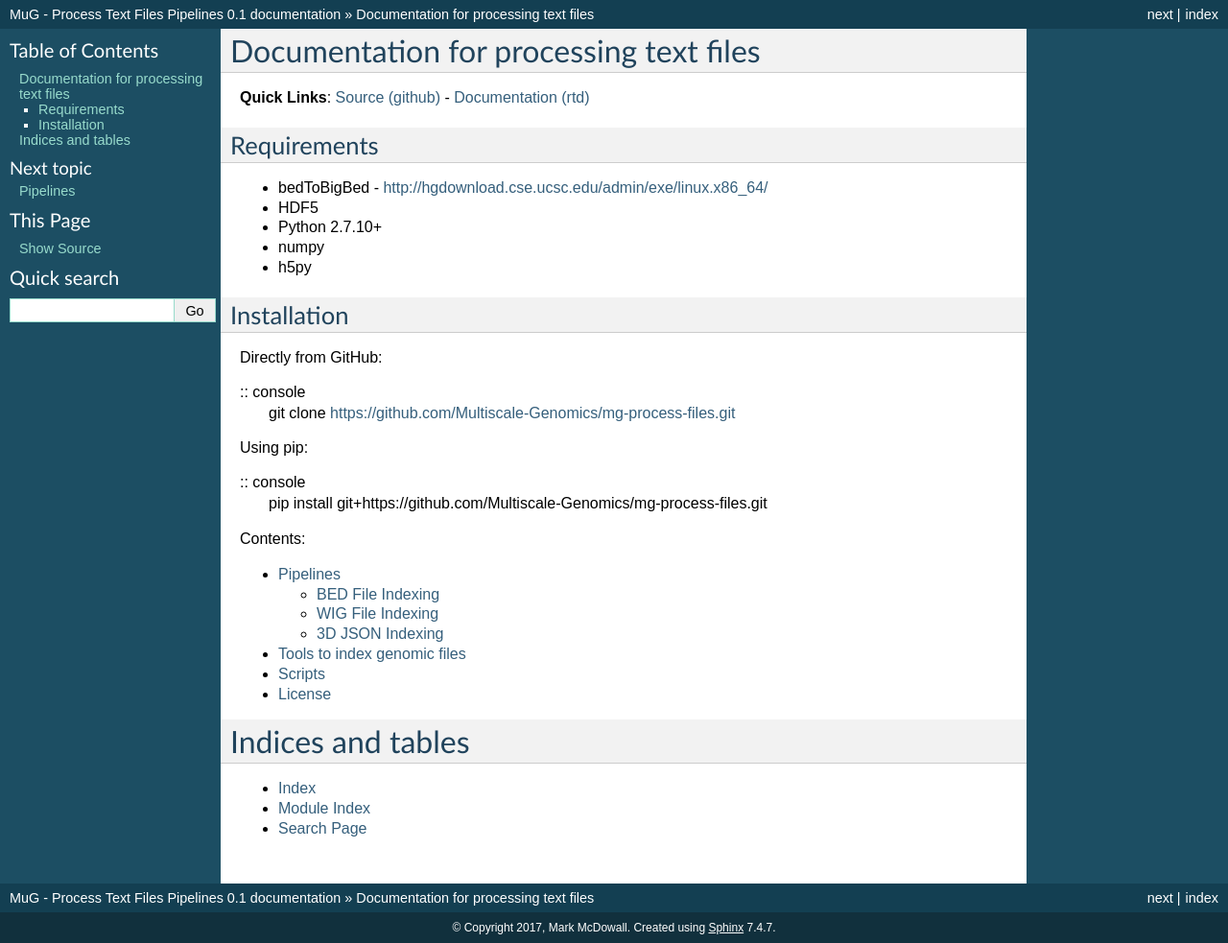
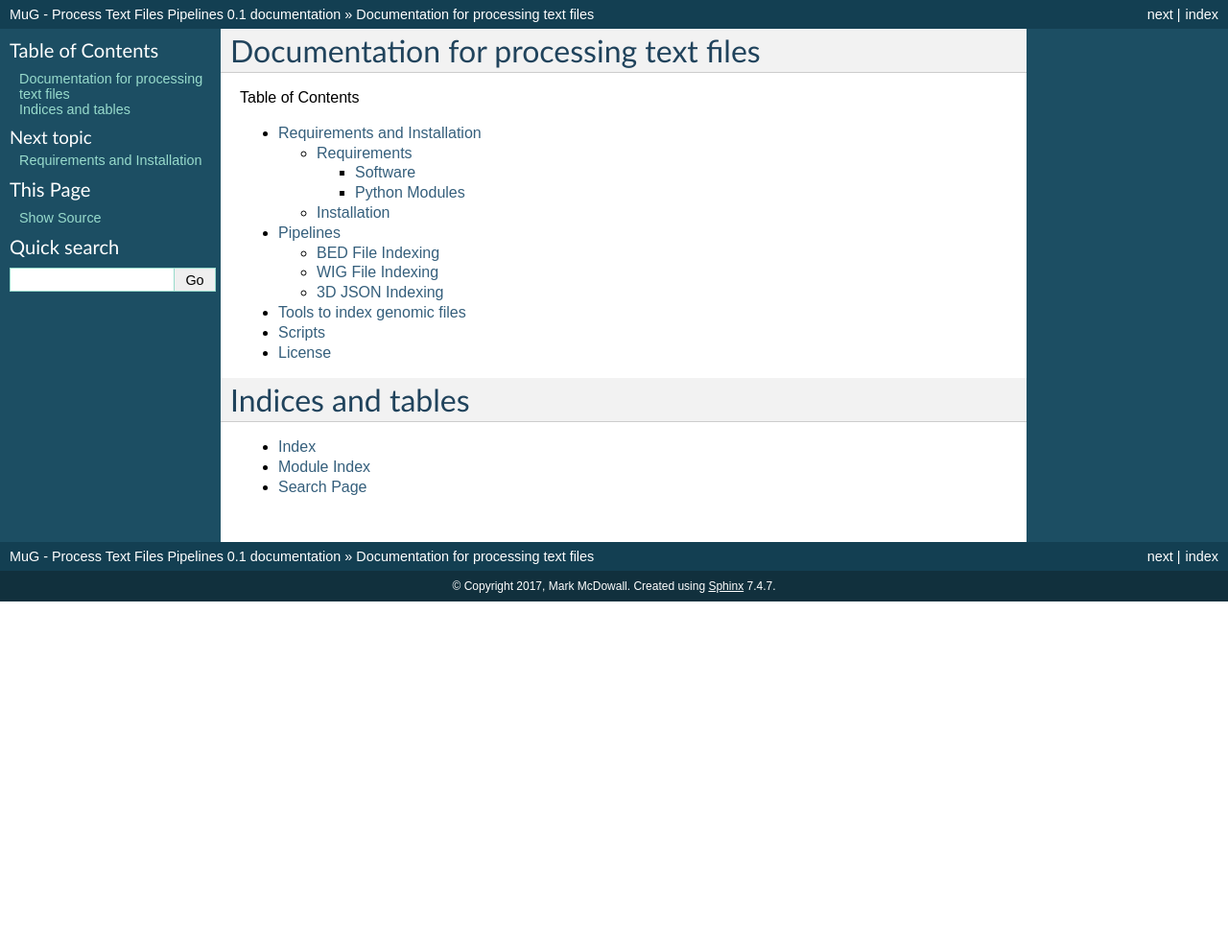
Before and after one commit to Multiscale-Genomics/mg-process-files, a Sphinx documentation site: the page built from docs/index.rst, in a window 1280 px wide. Shown: the whole page at 96% size. Built offline with Sphinx 7.4.7, drawn with Linux system fonts in a browser that asks for light colours; after the commit the page ends 900 px from its top, so only the background shows below that.

Commit message:
Moved the requirements and installation instructions to a separate page in RTD

```diff
--- a/docs/index.rst
+++ b/docs/index.rst
@@ -6,33 +6,11 @@
 Documentation for processing text files
 =======================================
 
-**Quick Links**: `Source (github) <https://github.com/Multiscale-Genomics/mg-process-files>`_ - `Documentation (rtd) <https://mg-process-files.readthedocs.io/>`_
+.. toctree::
+   :caption: Table of Contents
+   :name: mastertoc
 
-Requirements
-------------
-
-- bedToBigBed - http://hgdownload.cse.ucsc.edu/admin/exe/linux.x86_64/
-- HDF5
-- Python 2.7.10+
-- numpy
-- h5py
-
-Installation
-------------
-Directly from GitHub:
-
-:: console
-   git clone https://github.com/Multiscale-Genomics/mg-process-files.git
-
-Using pip:
-
-:: console
-   pip install git+https://github.com/Multiscale-Genomics/mg-process-files.git
-
-.. toctree::
-   :maxdepth: 2
-   :caption: Contents:
-
+   install
    pipelines
    tool
    scripts
```
Also changed, not shown: docs/install.rst (added, +37 -0 lines).
